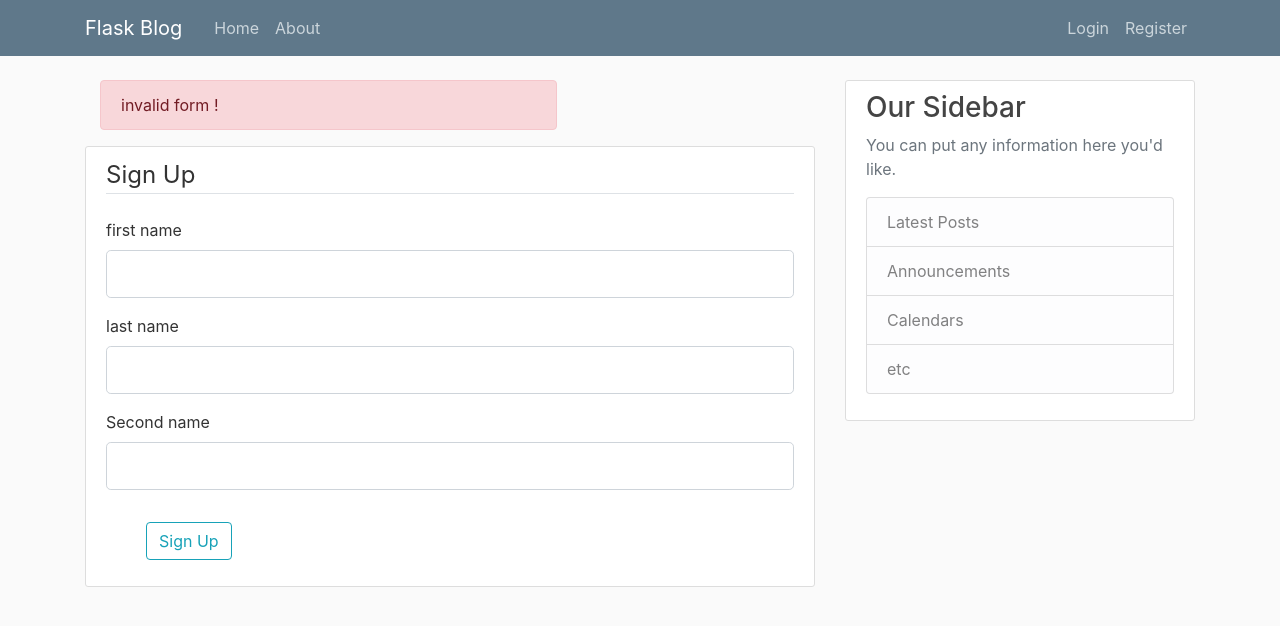
After one commit to zivernay/flaskBlog, a Flask app: page /register in a window 1280 px wide. The commit adds this page. Shown: the top 626 px of the page. Run offline with Flask 2, Linux system fonts and the light colour scheme; some libraries are stand-ins or nearby versions.

Commit message:
added a registration page with flash massages,formfield, feedback et

```diff
--- a/flaskblog.py
+++ b/flaskblog.py
@@ -1,10 +1,15 @@
 from flask import Flask  #flaks class
+from flask import redirect  #imports redirect method from flask
 from flask import render_template # Jinja 2  engine for rendering teplates
+from flask import flash # diplays one time messages
+from flask import url_for # creates links for routing
+from forms import RegistrationForm
 app = Flask(__name__)
 
+app.config['SECRET_KEY'] = '1'
 posts = [
     {
-        'author': 'Corey Schafer',
+        'author': 'AD Zivanai',
         'title': 'Blog Post 1',
         'content': 'First post content',
         'date_posted': 'April 20, 2018'
@@ -17,15 +22,27 @@ posts = [
     }
 ]
 
-
 @app.route("/") #setting up the routes/ url which run the function
 @app.route("/home")
-def hello():
+def home():
     return render_template("home.html", posts = posts)
 
 @app.route("/about")
-def html():
+def about():
     return render_template("about.html", title = "Doma")
+
+message1 = 'form successfully submitted for '
+category = 'success'
+
+@app.route("/register", methods=["POST", "GET"])
+def register():
+    form = RegistrationForm()
+    if form.validate_on_submit():
+        flash(message1 + str(form.f_name.data), category)
+        return redirect(url_for('home'))
+    else:
+        flash("invalid form !", category="danger")
+    return render_template('register.html', title='register', form=form)
 
 
 if __name__ == "__main__":
--- a/forms.py
+++ b/forms.py
@@ -0,0 +1,11 @@
+from flask_wtf import FlaskForm
+from wtforms import StringField, PasswordField, SubmitField
+from wtforms.validators import DataRequired, Length, Email, Optional
+
+class RegistrationForm(FlaskForm):
+    l_name = StringField('last name', validators=[DataRequired(), Length(min=3, max=30)])
+    f_name = StringField('first name', validators=[DataRequired(), Length(min=3, max=30)])
+    s_name = StringField('Second name', validators=[Optional(), Length(min=3, max=30)])
+
+    #email = StringField('email', validators=[DataRequired(), Email()])
+    submit = SubmitField('Sign Up')
--- a/templates/layout.html
+++ b/templates/layout.html
@@ -42,6 +42,21 @@
         <main role="main" class="container">
           <div class="row">
             <div class="col-md-8">
+
+
+              <div class="col-md-8">
+                {% with messages = get_flashed_messages(with_categories=true) %}
+                  {% if messages %}
+                    {% for category, message in messages %}
+                    <div class="alert alert-{{ category }}">
+                      {{ message }}
+                    </div>
+                    {% endfor %}
+                  {% endif %}
+                  {% endwith %}
+              </div>
+
+
               {% block content %}{% endblock %}
             </div>
             <div class="col-md-4">
--- /dev/null
+++ b/templates/register.html
@@ -0,0 +1,57 @@
+{% extends "layout.html" %}
+
+{% block content %}
+
+<div class="content-section">
+    <form method="post", action="">
+        {{ form.hidden_tag() }}
+        <fieldset class="form-group">
+            <legend class="border-bottom mb-4">Sign Up</legend>
+            <div class="form-group">
+                {{ form.f_name.label(class="form-control-label") }}
+
+                    {% if form.f_name.errors %}
+                    {{ form.f_name(class="form-control form-control-lg is-invalid")}}
+                    <div class="invalid-feedback">
+                        {% for error in form.f_name.errors %}
+                            <span>{{ error }}</span>
+                        {% endfor %}
+                    </div>
+                    {% else%}
+                    {{ form.f_name(class="form-control form-control-lg") }}
+                    {% endif %}
+            </div>
+            <div class="form-group">
+                {{ form.l_name.label(class="form-control-label") }}
+
+                {% if form.l_name.errors %}
+                {{ form.l_name(class="form-control form-control-lg is-invalid")}}
+                    <div class="invalid-feedback">
+                        {% for error in form.l_name.errors %}
+                            <span>{{ error }}</span>
+                        {% endfor %}
+                    </div>
+                {% else %}
+                    {{ form.l_name(class="form-control form-control-lg") }}
+                {% endif %}
+            </div>
+            <div class="form-group">
+                {{ form.s_name.label(class="form-control-label") }}
+                {% if form.s_name.errors %}
+                    {{ form.s_name(class="form-control form-control-lg is-invalid")}}
+                    <div class="invalid-feedback">
+                        {% for error in form.s_name.errors %}
+                            <span>{{ error }}</span>
+                        {% endfor %}
+                    </div>
+                {% else %}
+                    {{ form.s_name(class="form-control form-control-lg") }}
+                {% endif %}
+            </div>
+        </fieldset>
+        <dir class="form-group">
+            {{ form.submit(class="btn btn-outline-info")}}
+        </dir>
+    </form>
+</div>
+{% endblock content %}
```
Also changed, not shown: 1 other file.
